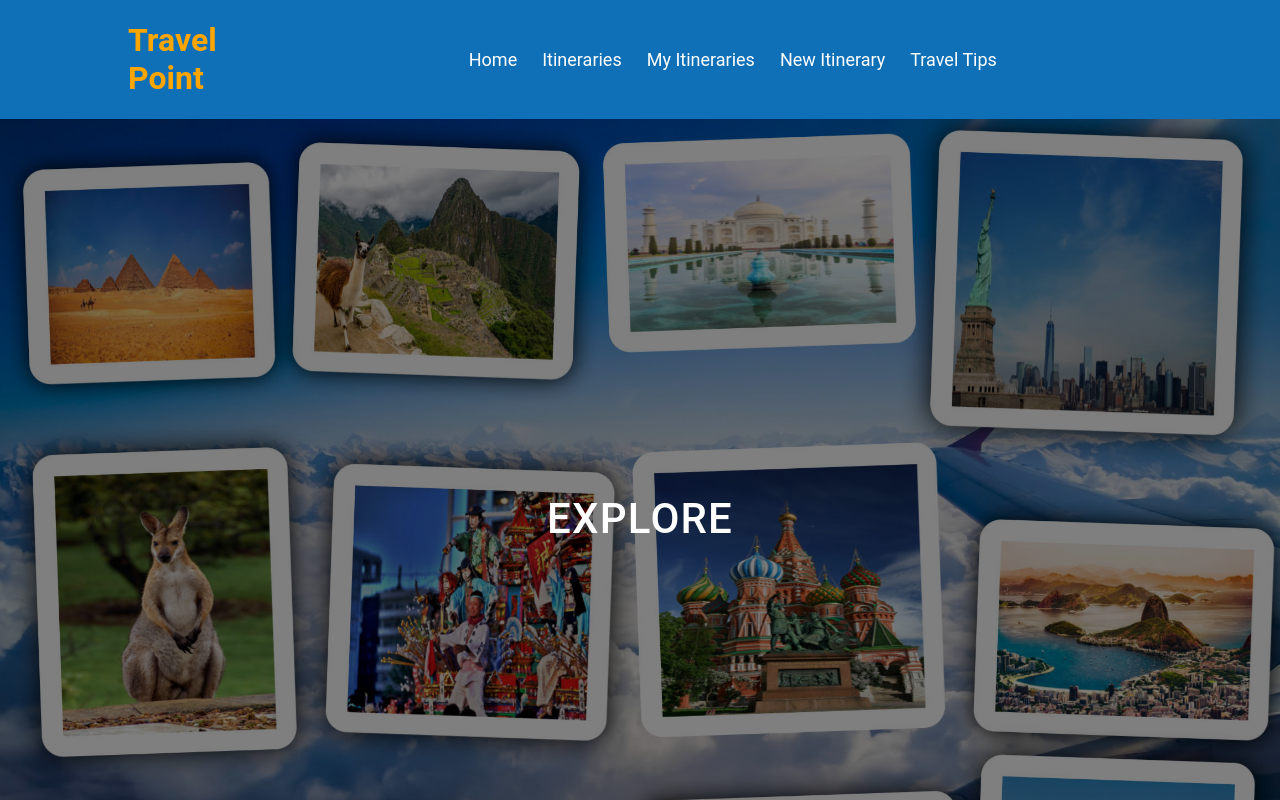
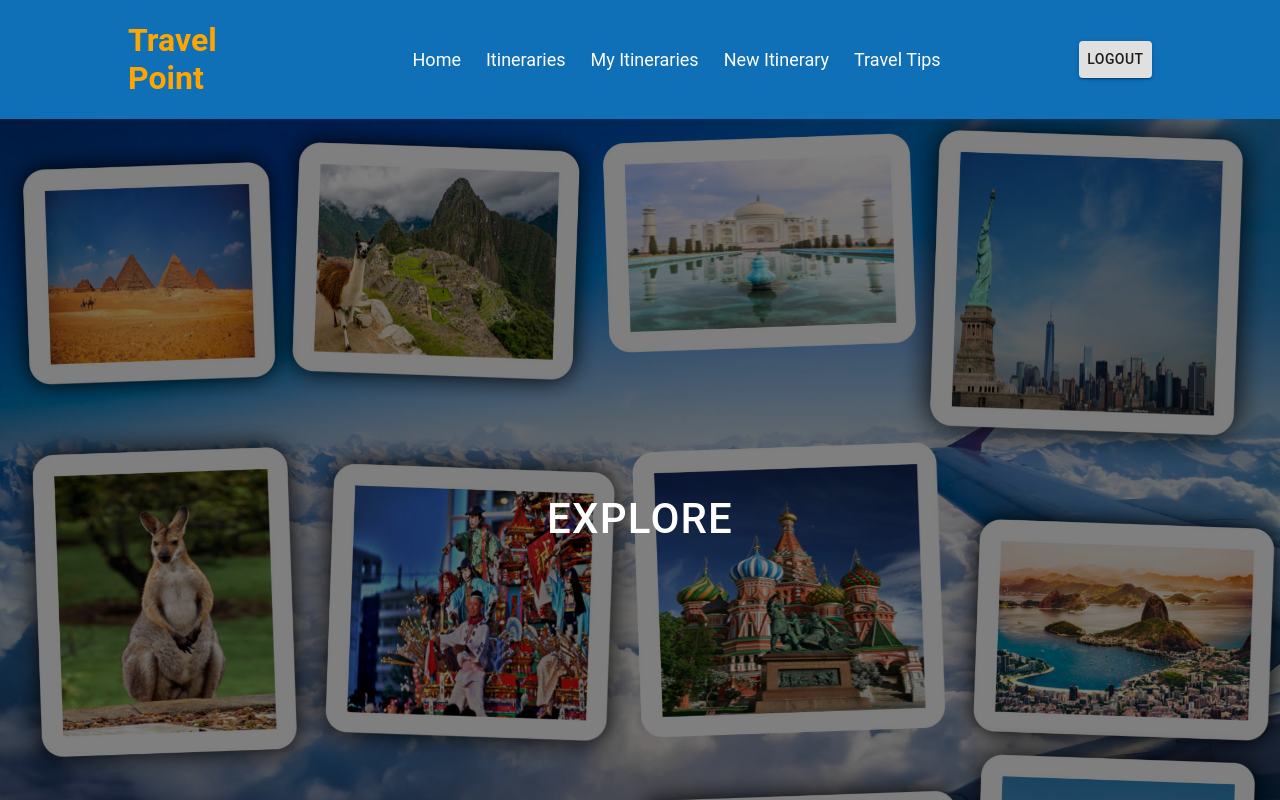
Before and after one commit to jhony2488/travel-point-front-end, a React (Vite) app: page /home in a window 1280 px wide. Shown: the top 800 px of the page. Built offline with nearby package versions, Linux system fonts and the light colour scheme; sample sign-in values are in the browser's storage.

Commit message:
adicionado logout

```diff
--- a/src/Components/Header/index.jsx
+++ b/src/Components/Header/index.jsx
@@ -20,9 +20,10 @@ export default function Header() {
   useEffect(() => {
     // eslint-disable-next-line react-hooks/exhaustive-deps
     const storedToken = localStorage.getItem("token-login")
-      ? JSON.parse(localStorage.getItem("token-login")) : '';
+      ? JSON.parse(localStorage.getItem("token-login"))
+      : "";
 
-      console.log(storedToken, typeof toredToken)
+    console.log(storedToken, typeof toredToken);
 
     if (storedToken && storedToken !== "") {
       setIsLogged(true);
@@ -42,6 +43,7 @@ export default function Header() {
 
           {isLogged ? (
             isOpenNav ? (
+              <>
                 <ul className={classes.nav}>
                   {isTabletOrMobile && (
                     <IconButton
@@ -81,6 +83,17 @@ export default function Header() {
                     </a>
                   </li>
                 </ul>
+                <Button
+                  onClick={() => {
+                    localStorage.removeItem("token-login");
+                    window.location.href = "/";
+                  }}
+                  color="default"
+                  variant="contained"
+                >
+                  Logout
+                </Button>
+              </>
             ) : (
               <></>
             )
@@ -106,11 +119,13 @@ export default function Header() {
               </Button>
             </div>
           )}
-          {token.user&& <div>
-            <a href={"/user:"+token.user[0]._id}>
+          {token.user && (
+            <div>
+              <a href={"/user:" + token.user[0]._id}>
                 <img src={token.user[0].photo} alt="Sua foto de perfil" />
               </a>
-          </div>}
+            </div>
+          )}
           {isTabletOrMobile && isLogged ? (
             <Toolbar>
               <IconButton
```
Lines whose indentation alone changed are shown as unchanged.
